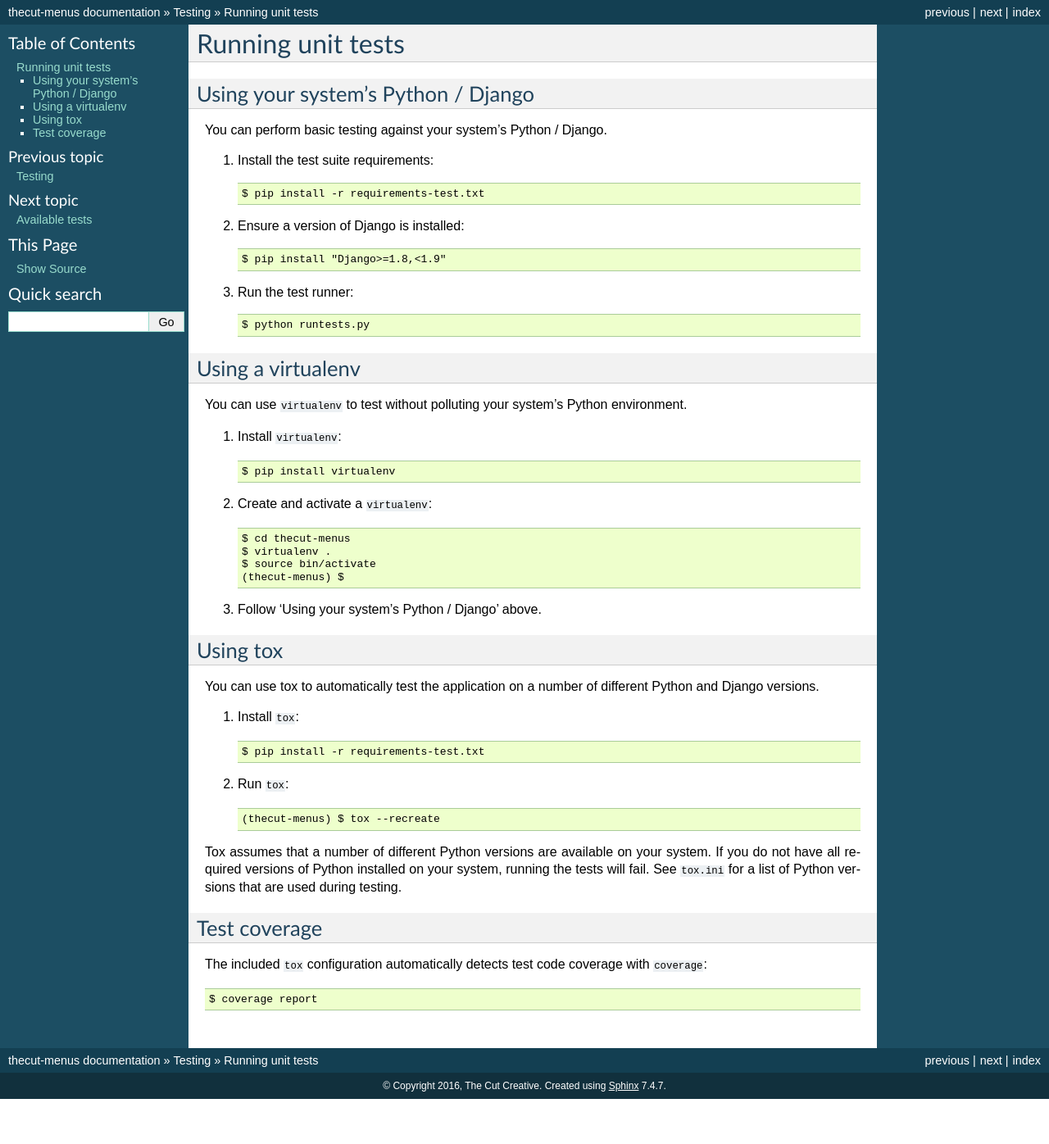
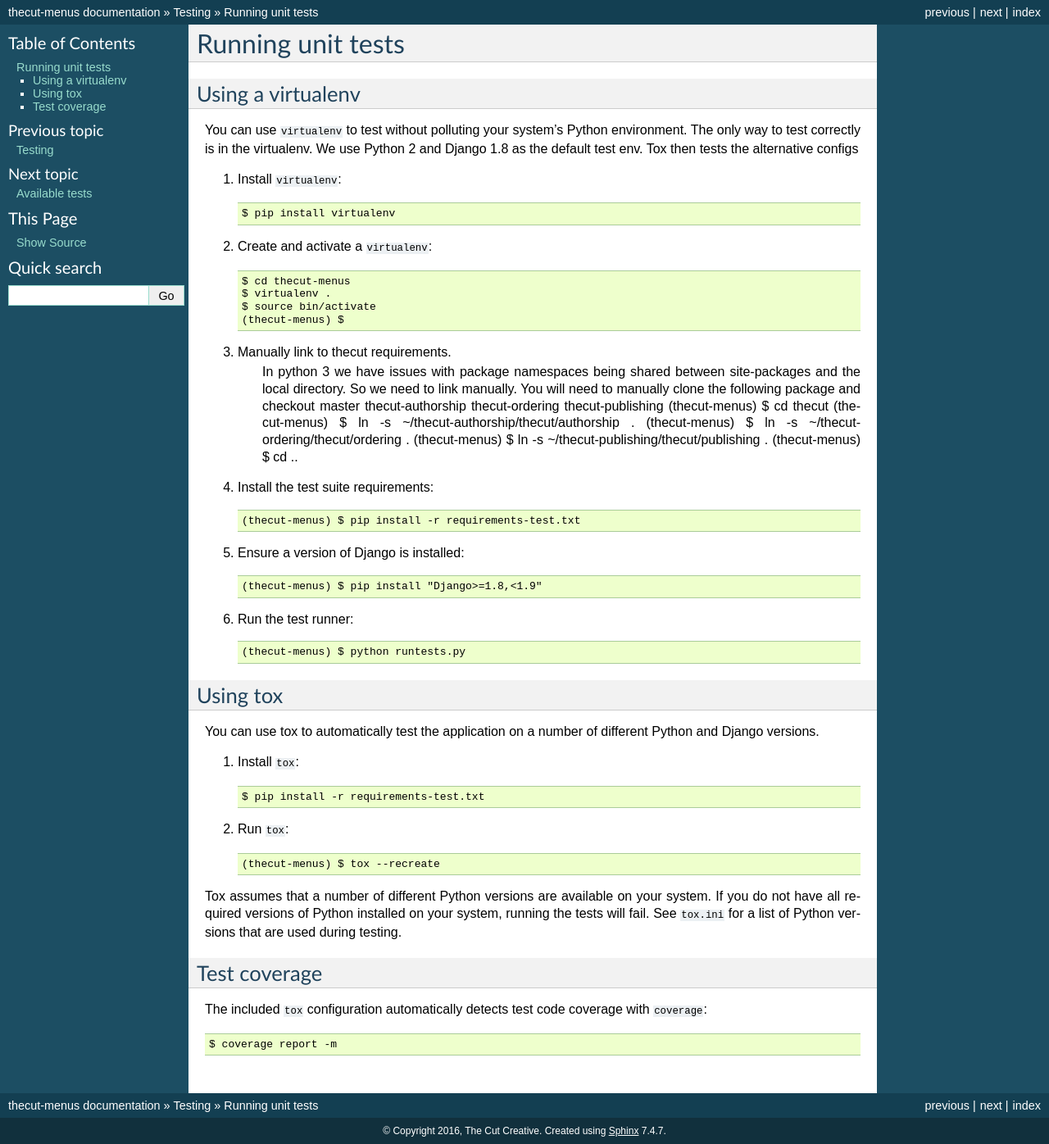
Before and after one commit to exemplarysoftware/thecut-menus, a Sphinx documentation site: the page built from docs/testing/howto.rst, in a window 1280 px wide. Shown: the whole page at 82% size. Built offline with Sphinx 7.4.7, drawn with Linux system fonts in a browser that asks for light colours; the version number could not be read and is left out; before the commit the page ends 1341 px from its top, so only the background shows below that.

Commit message:
Change instruction to cover this idea of linking to included thecut packages instead of using requirements.txt Refs #8148

```diff
--- a/docs/testing/howto.rst
+++ b/docs/testing/howto.rst
@@ -1,30 +1,14 @@
 ==================
 Running unit tests
 ==================
-
-
-Using your system's Python / Django
------------------------------------
-
-You can perform basic testing against your system's Python / Django.
-
-1. Install the test suite requirements::
-
-    $ pip install -r requirements-test.txt
-
-2. Ensure a version of Django is installed::
-
-    $ pip install "Django>=1.8,<1.9"
-
-3. Run the test runner::
-
-    $ python runtests.py
 
 
 Using a virtualenv
 ------------------
 
 You can use ``virtualenv`` to test without polluting your system's Python environment.
+The only way to test correctly is in the virtualenv. We use Python 2 and Django 1.8
+as the default test env. Tox then tests the alternative configs
 
 1. Install ``virtualenv``::
 
@@ -37,7 +21,31 @@ You can use ``virtualenv`` to test without polluting your system's Python enviro
     $ source bin/activate
     (thecut-menus) $
 
-3. Follow 'Using your system's Python / Django' above.
+3. Manually link to thecut requirements.
+    In python 3 we have issues with package namespaces being shared between site-packages
+    and the local directory. So we need to link manually. You will need to manually clone
+    the following package and checkout master
+    thecut-authorship
+    thecut-ordering
+    thecut-publishing
+    (thecut-menus) $ cd thecut
+    (thecut-menus) $ ln -s ~/thecut-authorship/thecut/authorship .
+    (thecut-menus) $ ln -s ~/thecut-ordering/thecut/ordering .
+    (thecut-menus) $ ln -s ~/thecut-publishing/thecut/publishing .
+    (thecut-menus) $ cd ..
+
+
+4. Install the test suite requirements::
+
+    (thecut-menus) $ pip install -r requirements-test.txt
+
+5. Ensure a version of Django is installed::
+
+    (thecut-menus) $ pip install "Django>=1.8,<1.9"
+
+6. Run the test runner::
+
+    (thecut-menus) $ python runtests.py
 
 
 Using tox
@@ -64,4 +72,4 @@ Test coverage
 
 The included ``tox`` configuration automatically detects test code coverage with ``coverage``::
 
-      $ coverage report
+      $ coverage report -m
```
